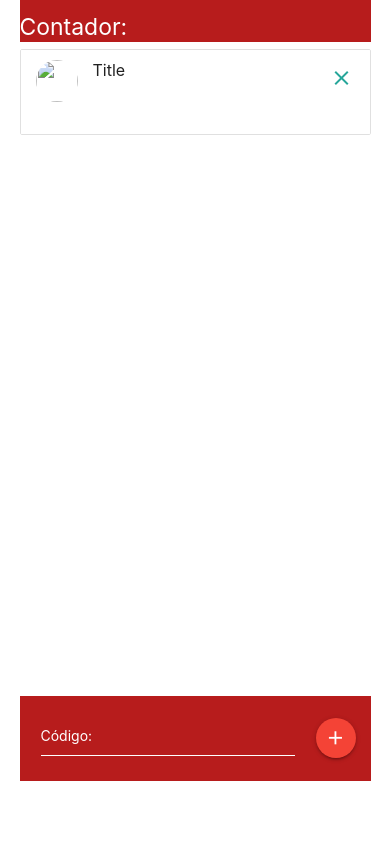
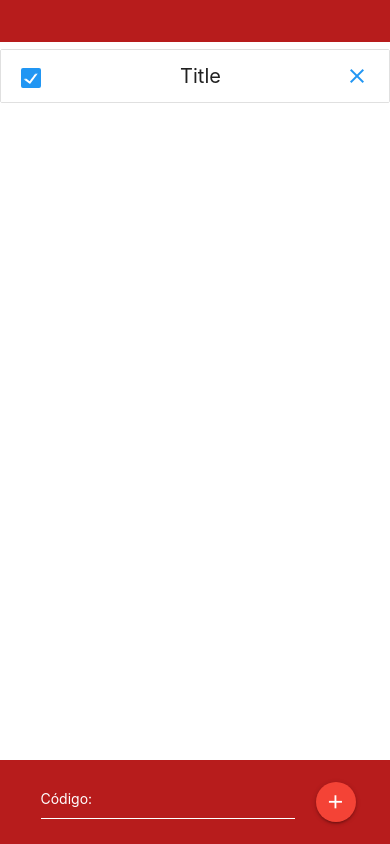
Before and after one commit to SrMeuNome/-atividade2_PDM, a website: page www/index.html in a window 390 px wide. Drawn offline with Linux system fonts and the light colour scheme; some packages are replaced by stand-ins of ours.

Commit message:
Melhorando CSS

```diff
--- a/www/css/custom.css
+++ b/www/css/custom.css
@@ -1,8 +1,9 @@
-div .container
+.container
 {
     overflow-x: hidden !important;
     overflow-y: hidden !important;
-    margin: 0 0 !important;
+    margin: 0px 0px !important;
+    width: 100vw !important;
 }
 
 header, footer
@@ -13,19 +14,21 @@ header, footer
 
 header
 {
-    height: 5vh;
+    height: 5vh !important;
 }
 
 main
 {
-    height: 77.5vh;
+    height: 85vh !important;
+    width: 100vw !important;
     overflow-x: hidden !important;
     overflow-y: auto !important;
 }
 
 footer
 {
-    height: 10vh;
+    height: 10vh !important;
+    width: 100vw !important;
 }
 
 .center-itens
@@ -34,3 +37,19 @@ footer
     justify-content: center !important;
     align-items: center !important;
 }
+
+.title
+{
+    font-size: 20px;
+    margin: 0px;
+}
+
+.list-container
+{
+    justify-content: space-between !important;
+}
+
+.check-center::before, .check-center::after
+{
+    top: 30% !important;
+}
--- a/www/index.html
+++ b/www/index.html
@@ -9,19 +9,24 @@
         <link rel="stylesheet" href="css/materialize.css">
         <link rel="stylesheet" href="css/icons.css">
         <link rel="stylesheet" href="css/custom.css">
-        <title>Hello World</title>
+        <title>List Levels</title>
     </head>
     <body>
         <div class="container">
-            <header class="red darken-4 white-text">
-                <h5>Contador:</h5>
+            <header class="red darken-4 white-text center-itens">
+                <h5 id="qtd" class="title"></h5>
             </header>
-            <main class="">
+            <main>
                 <ul class="collection">
-                    <li class="collection-item avatar">
-                      <img src="images/yuna.jpg" alt="" class="circle">
-                      <span class="title">Title</span>
-                      <a href="#!" class="secondary-content"><i class="material-icons">clear</i></a>
+                    <li class="collection-item">
+                        <div class="center-itens list-container">
+                            <label>
+                                <input type="checkbox" class="filled-in circle" checked="checked" />
+                                <span class="check-center"></span>
+                            </label>
+                            <span class="title">Title</span>
+                            <a href="#!" class="center-itens"><i class="material-icons blue-text">clear</i></a>
+                        </div>
                     </li>
             </main>
             <footer class="page-footer red darken-4 center-itens">
@@ -37,8 +42,9 @@
             </footer>
         </div>
         <script src="cordova.js"></script>
-        <script src="js/index.js"></script>
+        <!--<script src="js/index.js"></script>-->
         <script src="js/jquery.js"></script>
         <script src="js/materialize.js"></script>
+        <script scr="js/custom.js"></script>
     </body>
 </html>
--- /dev/null
+++ b/www/js/custom.js
@@ -0,0 +1,3 @@
+$(document).ready(function () {
+
+})
```
Also changed, not shown: www/css/materialize.css.
